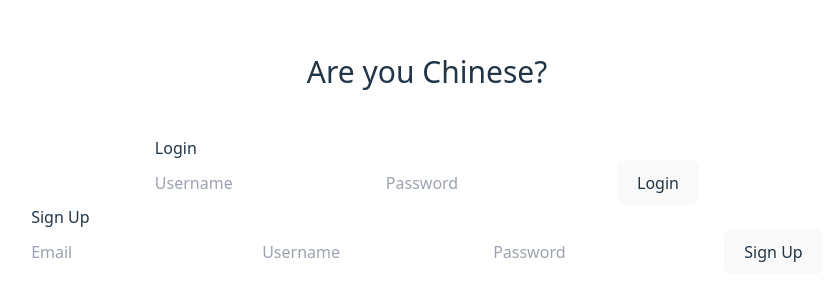
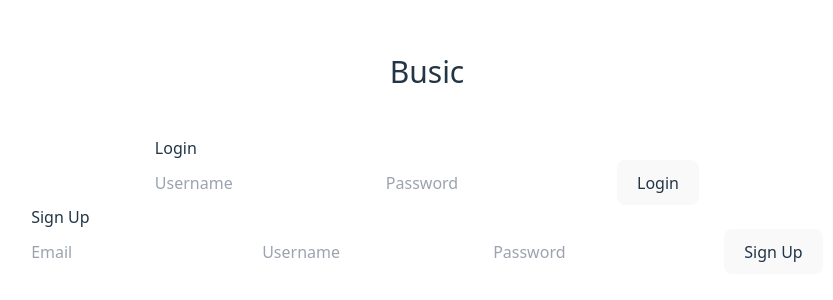
Before and after one commit to timbrady12345/FinalBusic, a React app in the folder frontend/: page /Login in a window 1280 px wide. Shown: the top 300 px of the page, without its empty margins (221-1054 px from the left). Built offline with nearby package versions, Linux system fonts and the light colour scheme; the HTML template or start-up script is replaced by a standard one.

Commit message:
less racist

```diff
--- a/frontend/src/pages/About.jsx
+++ b/frontend/src/pages/About.jsx
@@ -15,7 +15,7 @@ export default function About() {
       <h1 className="text-yellow-500 h-8">你现在是中国人</h1>
 
       <h1 className="flex items-center justify-center text-yellow-500 h-[calc(100vh-2rem)]">
-        Yes. You and {count} other people are Chinese
+        You and {count} other people are Chinese
       </h1>
     </div>
   );
--- a/frontend/src/pages/Login.jsx
+++ b/frontend/src/pages/Login.jsx
@@ -94,7 +94,7 @@ export default function Login() {
   return (
     <div className="p-2">
       <div className="flex h-32 text-3xl w-screen items-center justify-center">
-        Are you Chinese?
+        Busic
       </div>
       {/* LOGIN */}
       <div className="login-container flex w-screen justify-center">
```
